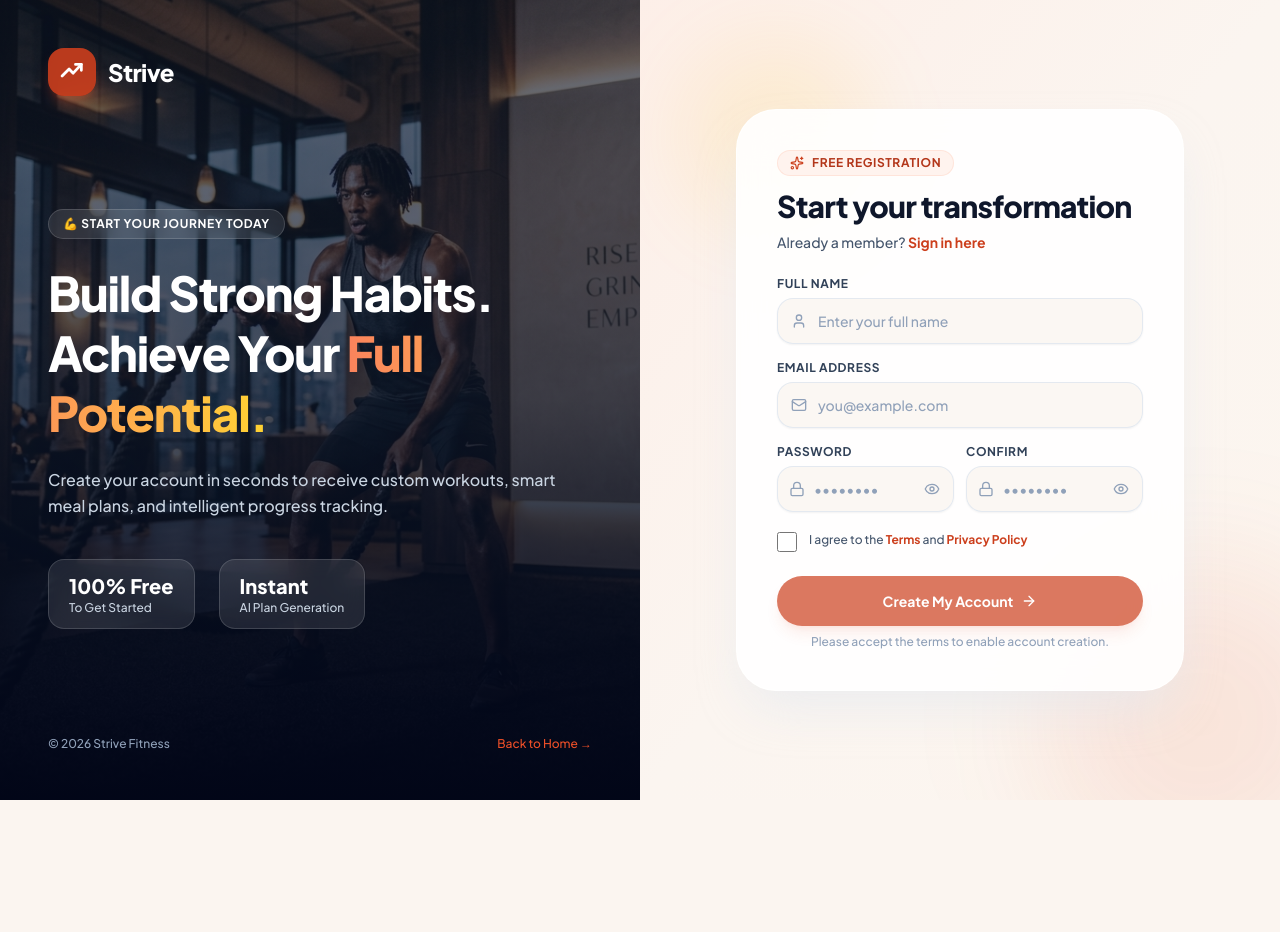
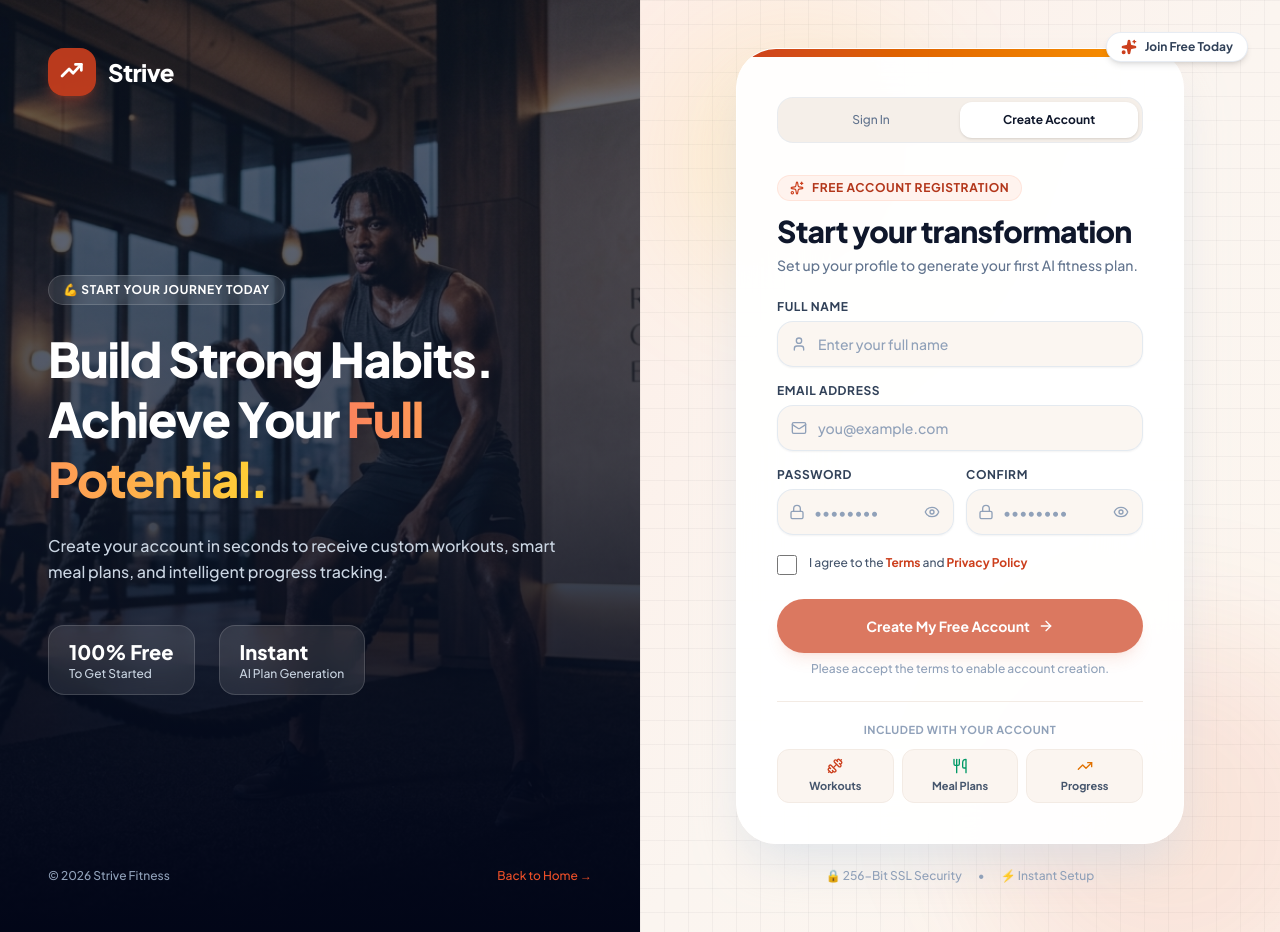
Before and after one commit to josntndr/strive, a Next.js app in the folder frontend/: page /register in a window 1280 px wide. Before the commit the page ends 800 px from the top, so only its background shows below. Built offline with nearby package versions, Linux system fonts and the light colour scheme; no server answers.

Commit message:
Elevate 2nd panel with mesh grid background, tab switcher, auto-fill demo & feature cards

```diff
--- a/frontend/src/app/login/page.tsx
+++ b/frontend/src/app/login/page.tsx
@@ -3,7 +3,7 @@
 import { useEffect, useState } from "react";
 import Link from "next/link";
 import { useRouter } from "next/navigation";
-import { Loader2, LogIn, Eye, EyeOff, Mail, Lock, Shield } from "lucide-react";
+import { Loader2, LogIn, Eye, EyeOff, Mail, Lock, ShieldCheck, Sparkles, Dumbbell, Utensils, TrendingUp, Zap } from "lucide-react";
 import { BrandMark } from "@/components/BrandMark";
 import { toast } from "react-hot-toast";
 import { getToken, postJson, saveAuth } from "@/lib/api";
@@ -57,6 +57,14 @@ export default function LoginPage() {
     }
   };
 
+  const fillDemoAccount = () => {
+    setFormData({
+      email: "demo@strive.app",
+      password: "Password123!",
+    });
+    toast.success("Demo credentials loaded!");
+  };
+
   return (
     <div className="min-h-screen grid lg:grid-cols-2 bg-slate-50 selection:bg-blue-500 selection:text-white">
       {/* 1st Panel: Fitness Visual & Showcase */}
@@ -84,7 +92,7 @@ export default function LoginPage() {
           </div>
           <h1 className="text-4xl sm:text-5xl font-extrabold text-white leading-tight tracking-tight">
             Fuel Your Ambition. <br />
-            Track Your <span className="bg-gradient-to-r from-blue-400 to-amber-300 bg-clip-text text-transparent">Transformation.</span>
+            Track Your <span className="bg-gradient-to-r from-blue-400 via-coral to-amber-300 bg-clip-text text-transparent">Transformation.</span>
           </h1>
           <p className="text-slate-300 text-base leading-relaxed font-medium">
             Join thousands of dedicated members achieving personalized fitness goals, custom nutrition plans, and daily AI coaching.
@@ -109,41 +117,66 @@ export default function LoginPage() {
         </div>
       </div>
 
-      {/* 2nd Panel: Styled Glassmorphic Form Card */}
-      <div className="relative flex flex-col justify-center py-12 px-6 sm:px-12 lg:px-16 bg-gradient-to-br from-cream/90 via-slate-50 to-orange-50/30 overflow-hidden">
-        {/* Subtle Ambient Glowing Orbs */}
-        <div className="absolute -bottom-20 -right-20 w-80 h-80 bg-blue-500/10 rounded-full blur-3xl pointer-events-none" />
-        <div className="absolute top-10 left-10 w-48 h-48 bg-amber-400/10 rounded-full blur-2xl pointer-events-none" />
+      {/* 2nd Panel: Rich Visual Form Container */}
+      <div className="relative flex flex-col justify-between py-12 px-6 sm:px-12 lg:px-16 bg-gradient-to-br from-cream via-slate-50 to-orange-50/40 overflow-hidden">
+        {/* Subtle SVG Grid Pattern Overlay */}
+        <div className="absolute inset-0 bg-[linear-gradient(to_right,#80808012_1px,transparent_1px),linear-gradient(to_bottom,#80808012_1px,transparent_1px)] bg-[size:24px_24px] pointer-events-none" />
 
-        <div className="mx-auto w-full max-w-md bg-white/90 backdrop-blur-xl p-8 sm:p-10 rounded-[2.5rem] border border-white/80 shadow-2xl shadow-slate-200/70 hover-lift relative z-10">
-          {/* Mobile Brand Link */}
-          <div className="lg:hidden mb-8">
+        {/* Ambient Glowing Orbs */}
+        <div className="absolute -bottom-20 -right-20 w-96 h-96 bg-blue-500/10 rounded-full blur-3xl pointer-events-none" />
+        <div className="absolute top-10 left-10 w-60 h-60 bg-amber-400/15 rounded-full blur-3xl pointer-events-none" />
+
+        {/* Floating Top Accent Badge */}
+        <div className="hidden sm:flex items-center gap-2 px-3.5 py-1.5 rounded-full bg-white shadow-md border border-slate-200/80 text-xs font-bold text-slate-700 absolute top-8 right-8 z-20 animate-floaty">
+          <Sparkles className="w-4 h-4 text-amber-500 fill-amber-500" />
+          <span>AI Coach Ready</span>
+        </div>
+
+        <div className="my-auto mx-auto w-full max-w-md bg-white/95 backdrop-blur-2xl rounded-[2.5rem] border border-white shadow-2xl shadow-slate-300/60 overflow-hidden relative z-10 hover-lift">
+          {/* Top Gradient Accent Bar */}
+          <div className="h-2 w-full bg-gradient-to-r from-blue-600 via-coral to-amber-500" />
+
+          <div className="p-8 sm:p-10">
+            {/* Mobile Brand Header */}
+            <div className="lg:hidden mb-6 flex items-center justify-between">
               <Link href="/" className="inline-flex items-center space-x-2.5">
-              <div className="bg-blue-600 p-2 rounded-xl text-white">
+                <div className="bg-blue-600 p-2 rounded-xl text-white shadow-md shadow-blue-500/20">
                   <BrandMark className="h-6 w-6 text-white" />
                 </div>
                 <span className="text-2xl font-extrabold text-slate-900 tracking-tight">Strive</span>
               </Link>
             </div>
 
+            {/* Auth Tab Switcher */}
+            <div className="flex bg-slate-100/80 p-1 rounded-2xl mb-8 border border-slate-200/60 text-xs font-bold">
+              <button
+                type="button"
+                className="flex-1 py-2.5 rounded-xl bg-white text-slate-900 shadow-sm text-center transition-all"
+              >
+                Sign In
+              </button>
+              <Link
+                href="/register"
+                className="flex-1 py-2.5 rounded-xl text-slate-500 hover:text-slate-900 text-center transition-all"
+              >
+                Create Account
+              </Link>
+            </div>
+
             <div className="mb-6">
               <div className="inline-flex items-center gap-2 px-3 py-1 rounded-full bg-blue-50 text-blue-700 text-xs font-bold uppercase tracking-wider mb-3 border border-blue-100/80">
-              <Shield className="w-3.5 h-3.5 text-blue-600" />
-              Secure Member Login
+                <ShieldCheck className="w-3.5 h-3.5 text-blue-600" />
+                Verified Portal
               </div>
               <h2 className="text-3xl font-extrabold text-slate-900 tracking-tight">Welcome back</h2>
-            <p className="mt-2 text-sm text-slate-600 font-medium">
-              Don&apos;t have an account yet?{" "}
-              <Link href="/register" className="font-bold text-blue-600 hover:text-blue-700 transition-colors">
-                Sign up for free
-              </Link>
+              <p className="mt-1.5 text-sm text-slate-500 font-medium">
+                Enter your credentials to access your dashboard.
               </p>
             </div>
 
+            <form className="space-y-4" onSubmit={onSubmit}>
               <div>
-            <form className="space-y-5" onSubmit={onSubmit}>
-              <div>
-                <label htmlFor="email" className="block text-xs font-bold uppercase tracking-wider text-slate-700 mb-2">
+                <label htmlFor="email" className="block text-xs font-bold uppercase tracking-wider text-slate-700 mb-1.5">
                   Email address
                 </label>
                 <div className="relative">
@@ -158,16 +191,26 @@ export default function LoginPage() {
                     autoComplete="email"
                     value={formData.email}
                     onChange={(e) => setFormData({ ...formData, email: e.target.value })}
-                    className="block w-full pl-10 pr-4 py-3.5 bg-slate-50/80 text-slate-900 border border-slate-200/90 rounded-2xl shadow-xs placeholder-slate-400 focus:outline-none focus:ring-4 focus:ring-blue-500/10 focus:border-blue-600 focus:bg-white transition-all text-sm font-medium"
+                    className="block w-full pl-10 pr-4 py-3 bg-slate-50/90 text-slate-900 border border-slate-200/90 rounded-2xl shadow-xs placeholder-slate-400 focus:outline-none focus:ring-4 focus:ring-blue-500/10 focus:border-blue-600 focus:bg-white transition-all text-sm font-medium"
                     placeholder="name@example.com"
                   />
                 </div>
               </div>
 
               <div>
-                <label htmlFor="password" className="block text-xs font-bold uppercase tracking-wider text-slate-700 mb-2">
+                <div className="flex items-center justify-between mb-1.5">
+                  <label htmlFor="password" className="block text-xs font-bold uppercase tracking-wider text-slate-700">
                     Password
                   </label>
+                  <button
+                    type="button"
+                    onClick={fillDemoAccount}
+                    className="text-[11px] font-bold text-blue-600 hover:text-blue-700 hover:underline flex items-center gap-1"
+                  >
+                    <Zap className="w-3 h-3 text-amber-500 fill-amber-500" />
+                    Auto-fill Demo
+                  </button>
+                </div>
                 <div className="relative">
                   <div className="absolute inset-y-0 left-0 pl-3.5 flex items-center pointer-events-none text-slate-400">
                     <Lock className="h-4 w-4" />
@@ -180,7 +223,7 @@ export default function LoginPage() {
                     autoComplete="current-password"
                     value={formData.password}
                     onChange={(e) => setFormData({ ...formData, password: e.target.value })}
-                    className="block w-full pl-10 pr-11 py-3.5 bg-slate-50/80 text-slate-900 border border-slate-200/90 rounded-2xl shadow-xs placeholder-slate-400 focus:outline-none focus:ring-4 focus:ring-blue-500/10 focus:border-blue-600 focus:bg-white transition-all text-sm font-medium"
+                    className="block w-full pl-10 pr-11 py-3 bg-slate-50/90 text-slate-900 border border-slate-200/90 rounded-2xl shadow-xs placeholder-slate-400 focus:outline-none focus:ring-4 focus:ring-blue-500/10 focus:border-blue-600 focus:bg-white transition-all text-sm font-medium"
                     placeholder="••••••••"
                   />
                   <button
@@ -204,14 +247,40 @@ export default function LoginPage() {
                     <Loader2 className="w-5 h-5 animate-spin" />
                   ) : (
                     <span className="flex items-center gap-2">
-                      Sign In
+                      Sign In to Dashboard
                       <LogIn className="w-4 h-4 group-hover:translate-x-0.5 transition-transform" />
                     </span>
                   )}
                 </button>
               </div>
             </form>
+
+            {/* Feature Highlights Footer inside card */}
+            <div className="mt-8 pt-6 border-t border-slate-100">
+              <p className="text-[11px] font-bold text-slate-400 uppercase tracking-wider mb-3 text-center">What awaits inside</p>
+              <div className="grid grid-cols-3 gap-2 text-center text-[11px] font-bold text-slate-600">
+                <div className="p-2 rounded-xl bg-slate-50 border border-slate-100 flex flex-col items-center gap-1">
+                  <Dumbbell className="w-4 h-4 text-blue-600" />
+                  <span>Workouts</span>
                 </div>
+                <div className="p-2 rounded-xl bg-slate-50 border border-slate-100 flex flex-col items-center gap-1">
+                  <Utensils className="w-4 h-4 text-emerald-600" />
+                  <span>Meals</span>
+                </div>
+                <div className="p-2 rounded-xl bg-slate-50 border border-slate-100 flex flex-col items-center gap-1">
+                  <TrendingUp className="w-4 h-4 text-amber-600" />
+                  <span>Tracking</span>
+                </div>
+              </div>
+            </div>
+          </div>
+        </div>
+
+        {/* Security & Trust Footer */}
+        <div className="mt-6 text-center text-xs text-slate-400 font-medium relative z-10 flex items-center justify-center gap-4">
+          <span className="flex items-center gap-1">🔒 256-Bit SSL Security</span>
+          <span>•</span>
+          <span className="flex items-center gap-1">⚡ AI Guidance</span>
         </div>
       </div>
     </div>
--- a/frontend/src/app/register/page.tsx
+++ b/frontend/src/app/register/page.tsx
@@ -3,7 +3,7 @@
 import { useEffect, useState } from "react";
 import Link from "next/link";
 import { useRouter } from "next/navigation";
-import { Loader2, ArrowRight, ShieldCheck, FileText, Eye, EyeOff, User, Mail, Lock, Sparkles } from "lucide-react";
+import { Loader2, ArrowRight, ShieldCheck, FileText, Eye, EyeOff, User, Mail, Lock, Sparkles, Dumbbell, Utensils, TrendingUp } from "lucide-react";
 import { BrandMark } from "@/components/BrandMark";
 import { toast } from "react-hot-toast";
 import { Modal } from "@/components/Modal";
@@ -117,7 +117,7 @@ export default function RegisterPage() {
           </div>
           <h1 className="text-4xl sm:text-5xl font-extrabold text-white leading-tight tracking-tight">
             Build Strong Habits. <br />
-            Achieve Your <span className="bg-gradient-to-r from-blue-400 to-amber-300 bg-clip-text text-transparent">Full Potential.</span>
+            Achieve Your <span className="bg-gradient-to-r from-blue-400 via-coral to-amber-300 bg-clip-text text-transparent">Full Potential.</span>
           </h1>
           <p className="text-slate-300 text-base leading-relaxed font-medium">
             Create your account in seconds to receive custom workouts, smart meal plans, and intelligent progress tracking.
@@ -142,38 +142,63 @@ export default function RegisterPage() {
         </div>
       </div>
 
-      {/* 2nd Panel: Styled Glassmorphic Form Card */}
-      <div className="relative flex flex-col justify-center py-12 px-6 sm:px-12 lg:px-16 bg-gradient-to-br from-cream/90 via-slate-50 to-orange-50/30 overflow-y-auto">
+      {/* 2nd Panel: Rich Visual Form Container */}
+      <div className="relative flex flex-col justify-between py-12 px-6 sm:px-12 lg:px-16 bg-gradient-to-br from-cream via-slate-50 to-orange-50/40 overflow-y-auto">
+        {/* SVG Grid Pattern Overlay */}
+        <div className="absolute inset-0 bg-[linear-gradient(to_right,#80808012_1px,transparent_1px),linear-gradient(to_bottom,#80808012_1px,transparent_1px)] bg-[size:24px_24px] pointer-events-none" />
+
         {/* Ambient Glowing Orbs */}
-        <div className="absolute -bottom-20 -right-20 w-80 h-80 bg-blue-500/10 rounded-full blur-3xl pointer-events-none" />
-        <div className="absolute top-10 left-10 w-48 h-48 bg-amber-400/10 rounded-full blur-2xl pointer-events-none" />
+        <div className="absolute -bottom-20 -right-20 w-96 h-96 bg-blue-500/10 rounded-full blur-3xl pointer-events-none" />
+        <div className="absolute top-10 left-10 w-60 h-60 bg-amber-400/15 rounded-full blur-3xl pointer-events-none" />
 
-        <div className="mx-auto w-full max-w-md bg-white/90 backdrop-blur-xl p-8 sm:p-10 rounded-[2.5rem] border border-white/80 shadow-2xl shadow-slate-200/70 hover-lift relative z-10">
-          {/* Mobile Brand Link */}
-          <div className="lg:hidden mb-8">
+        {/* Floating Top Accent Badge */}
+        <div className="hidden sm:flex items-center gap-2 px-3.5 py-1.5 rounded-full bg-white shadow-md border border-slate-200/80 text-xs font-bold text-slate-700 absolute top-8 right-8 z-20 animate-floaty">
+          <Sparkles className="w-4 h-4 text-blue-600 fill-blue-600" />
+          <span>Join Free Today</span>
+        </div>
+
+        <div className="my-auto mx-auto w-full max-w-md bg-white/95 backdrop-blur-2xl rounded-[2.5rem] border border-white shadow-2xl shadow-slate-300/60 overflow-hidden relative z-10 hover-lift">
+          {/* Top Gradient Accent Bar */}
+          <div className="h-2 w-full bg-gradient-to-r from-blue-600 via-coral to-amber-500" />
+
+          <div className="p-8 sm:p-10">
+            {/* Mobile Brand Header */}
+            <div className="lg:hidden mb-6 flex items-center justify-between">
               <Link href="/" className="inline-flex items-center space-x-2.5">
-              <div className="bg-blue-600 p-2 rounded-xl text-white">
+                <div className="bg-blue-600 p-2 rounded-xl text-white shadow-md shadow-blue-500/20">
                   <BrandMark className="h-6 w-6 text-white" />
                 </div>
                 <span className="text-2xl font-extrabold text-slate-900 tracking-tight">Strive</span>
               </Link>
             </div>
 
+            {/* Auth Tab Switcher */}
+            <div className="flex bg-slate-100/80 p-1 rounded-2xl mb-8 border border-slate-200/60 text-xs font-bold">
+              <Link
+                href="/login"
+                className="flex-1 py-2.5 rounded-xl text-slate-500 hover:text-slate-900 text-center transition-all"
+              >
+                Sign In
+              </Link>
+              <button
+                type="button"
+                className="flex-1 py-2.5 rounded-xl bg-white text-slate-900 shadow-sm text-center transition-all"
+              >
+                Create Account
+              </button>
+            </div>
+
             <div className="mb-6">
               <div className="inline-flex items-center gap-2 px-3 py-1 rounded-full bg-blue-50 text-blue-700 text-xs font-bold uppercase tracking-wider mb-3 border border-blue-100/80">
                 <Sparkles className="w-3.5 h-3.5 text-blue-600" />
-              Free Registration
+                Free Account Registration
               </div>
               <h2 className="text-3xl font-extrabold text-slate-900 tracking-tight">Start your transformation</h2>
-            <p className="mt-2 text-sm text-slate-600 font-medium">
-              Already a member?{" "}
-              <Link href="/login" className="font-bold text-blue-600 hover:text-blue-700 transition-colors">
-                Sign in here
-              </Link>
+              <p className="mt-1.5 text-sm text-slate-500 font-medium">
+                Set up your profile to generate your first AI fitness plan.
               </p>
             </div>
 
-          <div>
             <form className="space-y-4" onSubmit={onSubmit}>
               <div>
                 <label htmlFor="name" className="block text-xs font-bold uppercase tracking-wider text-slate-700 mb-1.5">
@@ -191,7 +216,7 @@ export default function RegisterPage() {
                     autoComplete="name"
                     value={formData.name}
                     onChange={(e) => setFormData({ ...formData, name: e.target.value })}
-                    className="block w-full pl-10 pr-4 py-3 bg-slate-50/80 text-slate-900 border border-slate-200/90 rounded-2xl shadow-xs placeholder-slate-400 focus:outline-none focus:ring-4 focus:ring-blue-500/10 focus:border-blue-600 focus:bg-white transition-all text-sm font-medium"
+                    className="block w-full pl-10 pr-4 py-3 bg-slate-50/90 text-slate-900 border border-slate-200/90 rounded-2xl shadow-xs placeholder-slate-400 focus:outline-none focus:ring-4 focus:ring-blue-500/10 focus:border-blue-600 focus:bg-white transition-all text-sm font-medium"
                     placeholder="Enter your full name"
                   />
                 </div>
@@ -213,7 +238,7 @@ export default function RegisterPage() {
                     autoComplete="email"
                     value={formData.email}
                     onChange={(e) => setFormData({ ...formData, email: e.target.value })}
-                    className="block w-full pl-10 pr-4 py-3 bg-slate-50/80 text-slate-900 border border-slate-200/90 rounded-2xl shadow-xs placeholder-slate-400 focus:outline-none focus:ring-4 focus:ring-blue-500/10 focus:border-blue-600 focus:bg-white transition-all text-sm font-medium"
+                    className="block w-full pl-10 pr-4 py-3 bg-slate-50/90 text-slate-900 border border-slate-200/90 rounded-2xl shadow-xs placeholder-slate-400 focus:outline-none focus:ring-4 focus:ring-blue-500/10 focus:border-blue-600 focus:bg-white transition-all text-sm font-medium"
                     placeholder="you@example.com"
                   />
                 </div>
@@ -236,7 +261,7 @@ export default function RegisterPage() {
                       autoComplete="new-password"
                       value={formData.password}
                       onChange={(e) => setFormData({ ...formData, password: e.target.value })}
-                      className="block w-full pl-9 pr-9 py-3 bg-slate-50/80 text-slate-900 border border-slate-200/90 rounded-2xl shadow-xs placeholder-slate-400 focus:outline-none focus:ring-4 focus:ring-blue-500/10 focus:border-blue-600 focus:bg-white transition-all text-sm font-medium"
+                      className="block w-full pl-9 pr-9 py-3 bg-slate-50/90 text-slate-900 border border-slate-200/90 rounded-2xl shadow-xs placeholder-slate-400 focus:outline-none focus:ring-4 focus:ring-blue-500/10 focus:border-blue-600 focus:bg-white transition-all text-sm font-medium"
                       placeholder="••••••••"
                     />
                     <button
@@ -265,7 +290,7 @@ export default function RegisterPage() {
                       autoComplete="new-password"
                       value={formData.confirmPassword}
                       onChange={(e) => setFormData({ ...formData, confirmPassword: e.target.value })}
-                      className="block w-full pl-9 pr-9 py-3 bg-slate-50/80 text-slate-900 border border-slate-200/90 rounded-2xl shadow-xs placeholder-slate-400 focus:outline-none focus:ring-4 focus:ring-blue-500/10 focus:border-blue-600 focus:bg-white transition-all text-sm font-medium"
+                      className="block w-full pl-9 pr-9 py-3 bg-slate-50/90 text-slate-900 border border-slate-200/90 rounded-2xl shadow-xs placeholder-slate-400 focus:outline-none focus:ring-4 focus:ring-blue-500/10 focus:border-blue-600 focus:bg-white transition-all text-sm font-medium"
                       placeholder="••••••••"
                     />
                     <button
@@ -329,7 +354,7 @@ export default function RegisterPage() {
                       }
                     }
                   }}
-                  className={`w-full flex justify-center items-center py-3.5 px-4 border border-transparent rounded-full shadow-lg text-sm font-bold text-white transition-all active:scale-95 group ${
+                  className={`w-full flex justify-center items-center py-4 px-4 border border-transparent rounded-full shadow-lg text-sm font-bold text-white transition-all active:scale-95 group ${
                     isFormValid
                       ? "bg-blue-600 hover:bg-blue-700 shadow-blue-500/25 hover:shadow-xl hover:shadow-blue-500/30"
                       : "bg-blue-600/70 hover:bg-blue-600 shadow-blue-500/10"
@@ -339,7 +364,7 @@ export default function RegisterPage() {
                     <Loader2 className="w-5 h-5 animate-spin" />
                   ) : (
                     <span className="flex items-center gap-2">
-                      Create My Account
+                      Create My Free Account
                       <ArrowRight className="w-4 h-4 group-hover:translate-x-0.5 transition-transform" />
                     </span>
                   )}
@@ -351,7 +376,33 @@ export default function RegisterPage() {
                 )}
               </div>
             </form>
+
+            {/* Feature Highlights Footer inside card */}
+            <div className="mt-6 pt-5 border-t border-slate-100">
+              <p className="text-[11px] font-bold text-slate-400 uppercase tracking-wider mb-2.5 text-center">Included with your account</p>
+              <div className="grid grid-cols-3 gap-2 text-center text-[11px] font-bold text-slate-600">
+                <div className="p-2 rounded-xl bg-slate-50 border border-slate-100 flex flex-col items-center gap-1">
+                  <Dumbbell className="w-4 h-4 text-blue-600" />
+                  <span>Workouts</span>
                 </div>
+                <div className="p-2 rounded-xl bg-slate-50 border border-slate-100 flex flex-col items-center gap-1">
+                  <Utensils className="w-4 h-4 text-emerald-600" />
+                  <span>Meal Plans</span>
+                </div>
+                <div className="p-2 rounded-xl bg-slate-50 border border-slate-100 flex flex-col items-center gap-1">
+                  <TrendingUp className="w-4 h-4 text-amber-600" />
+                  <span>Progress</span>
+                </div>
+              </div>
+            </div>
+          </div>
+        </div>
+
+        {/* Security & Trust Footer */}
+        <div className="mt-6 text-center text-xs text-slate-400 font-medium relative z-10 flex items-center justify-center gap-4">
+          <span className="flex items-center gap-1">🔒 256-Bit SSL Security</span>
+          <span>•</span>
+          <span className="flex items-center gap-1">⚡ Instant Setup</span>
         </div>
       </div>
 
```
Lines whose indentation alone changed are shown as unchanged.
